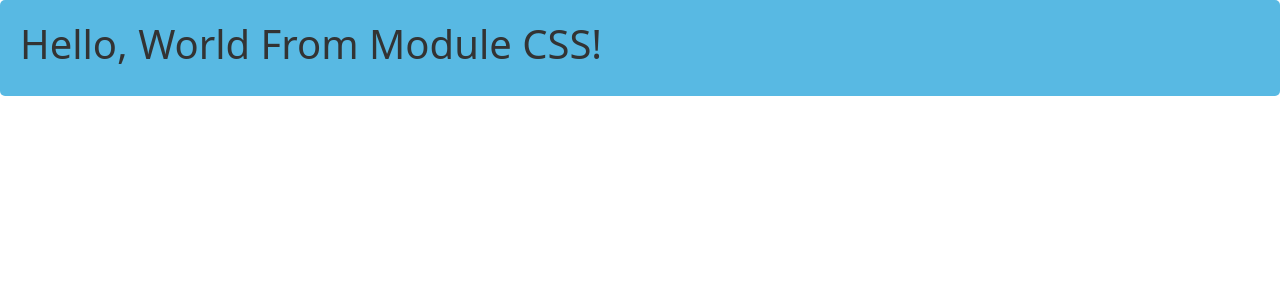
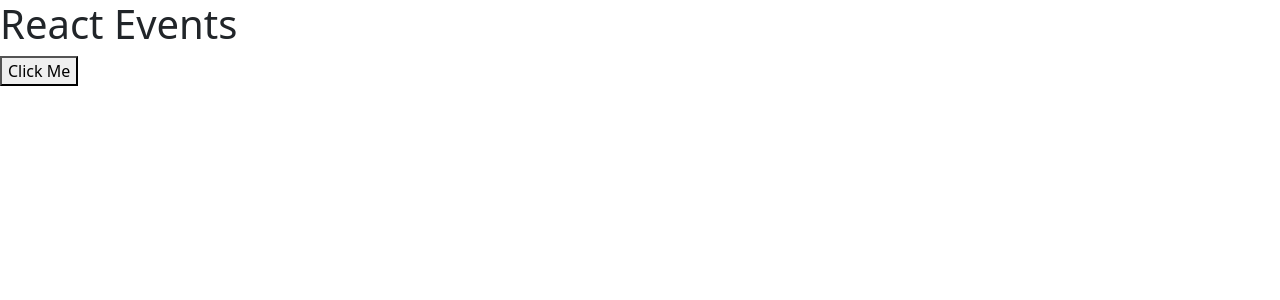
Before and after one commit to oltadedej/my-app, a React (Create React App) app: page / in a window 1280 px wide. Shown: the top 300 px of the page. Built offline with nearby package versions, Linux system fonts and the light colour scheme.

Commit message:
Package Update

```diff
--- a/src/App.tsx
+++ b/src/App.tsx
@@ -143,22 +143,22 @@ import styles from './App.module.css';
 
 
 //Leksion 5
-// function App() {
-//   return (
-//     <div>
-//       {/* <h1>React Events</h1>
-//       <ClickEvent></ClickEvent>
-//       <h1>React Validations Built In HTML</h1>
-//       <FormValidationBuiltIn/>
-//       <h1>Custom Form Validation</h1>
-//       <CustomFormValidation/>
-//       <h1>Formik Form Validation</h1>
-//       <FormikFormValidation/> */}
-//       <h1> Async Form Validation</h1>
-//       <AsyncValidationForm/>
-//     </div>
-//   );
-// }
+function App() {
+  return (
+    <div>
+      <h1>React Events</h1>
+      <ClickEvent></ClickEvent>
+      {/* <h1>React Validations Built In HTML</h1>
+      <FormValidationBuiltIn/>
+      <h1>Custom Form Validation</h1>
+      <CustomFormValidation/>
+      <h1>Formik Form Validation</h1>
+      <FormikFormValidation/>
+      <h1> Async Form Validation</h1>
+      <AsyncValidationForm/> */}
+    </div>
+  );
+}
 
 
 //Simple CSS
@@ -181,12 +181,12 @@ import styles from './App.module.css';
 
 
 //Module CSS
-function App() {
-  return (
-    <div className={styles.container}>
-      <h1>Hello, World From Module CSS!</h1>
-    </div>
-  );
-}
+// function App() {
+//   return (
+//     <div className={styles.container}>
+//       <h1>Hello, World From Module CSS!</h1>
+//     </div>
+//   );
+// }
 
 export default App;
```
Also changed, not shown: 1 other file (tests, documents, lock files or other folders).
